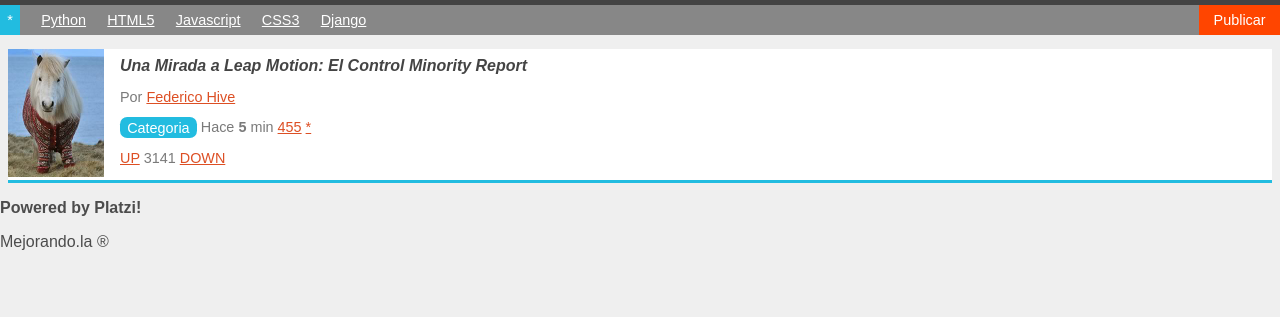
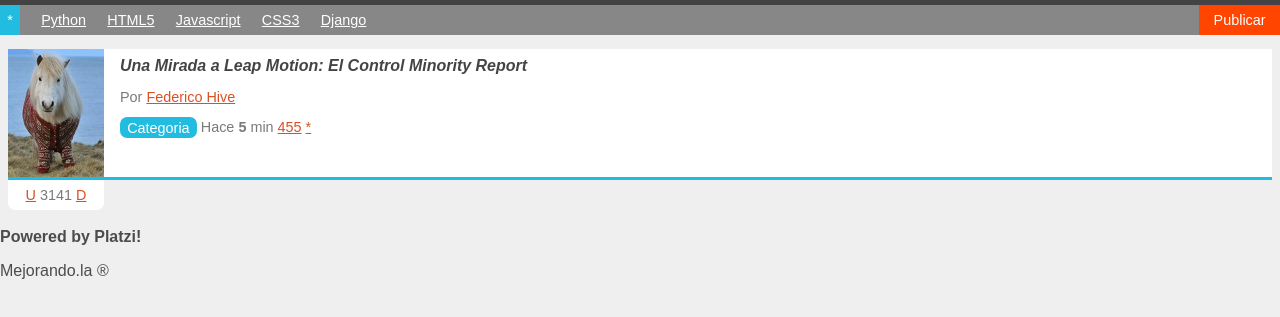
Before and after one commit to pty-consulting/Primera-PaginaWeb, a plain HTML site: page index.html in a window 1280 px wide. Shown: the part 95-412 px from the top of the page. Drawn offline with Linux system fonts and the light colour scheme.

Commit message:
Votación actualizada con Position
Se utiliza position relative y absolute

```diff
--- a/estilos.css
+++ b/estilos.css
@@ -99,6 +99,9 @@
 {
 	background: white;
 	border-bottom: 3px #22BCE0 solid;
+	margin-bottom: 3em;
+	min-height: 128px;
+	position: relative;
 }
 #contenido .item p
 {
@@ -134,3 +137,14 @@
 	color: #444;
 	text-decoration: none;
 }
+#contenido .item .votacion
+{
+	background: white;
+	border-radius: 0 0 0.5em 0.5em;
+	margin: 3px 0 0 0;
+	padding: 0.5em 0;
+	position: absolute;
+	text-align: center;
+	top: 100%;
+	width: 96px;
+}
--- a/index.html
+++ b/index.html
@@ -49,9 +49,9 @@
 				<a class="guardar_item" href="#">*</a>
 			</p>
 			<p class ="votacion">
-				<a class="up" href="#">UP</a>
+				<a class="up" href="#">U</a>
 				3141
-				<a class="down"href="#">DOWN</a>
+				<a class="down"href="#">D</a>
 
 			</p>
 		</article>
```
